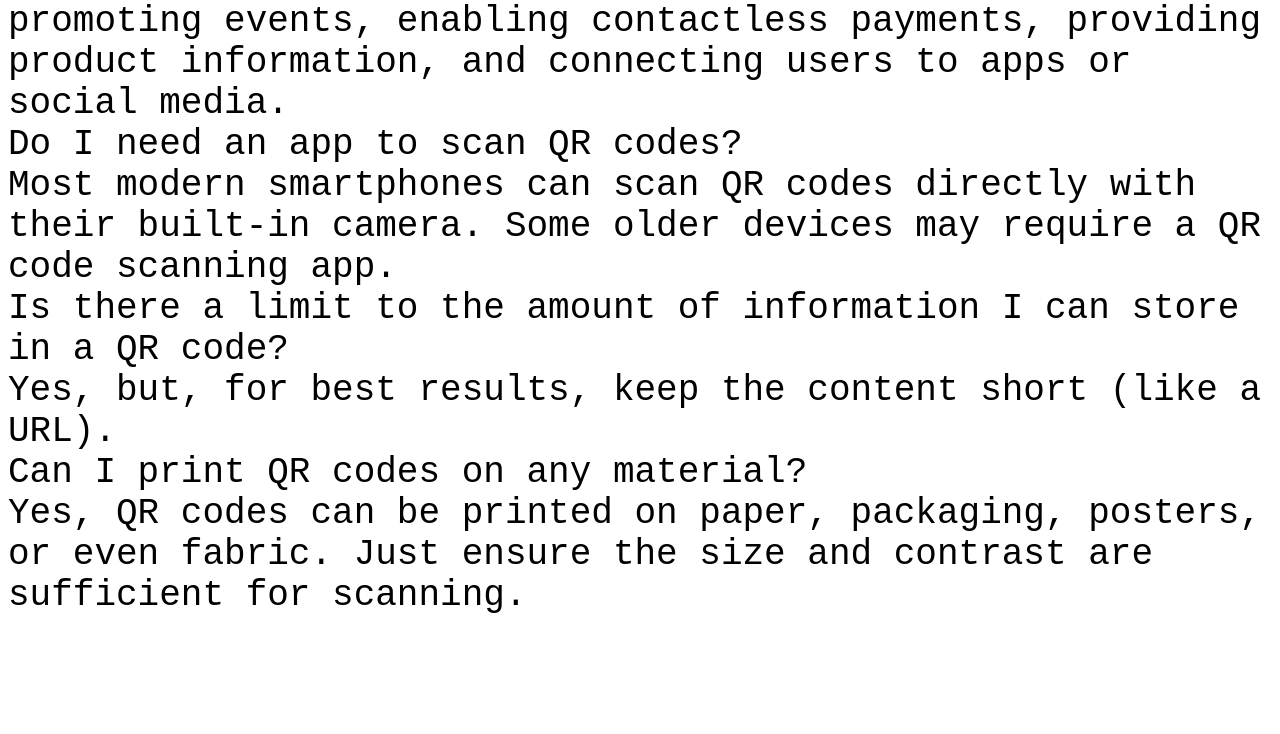
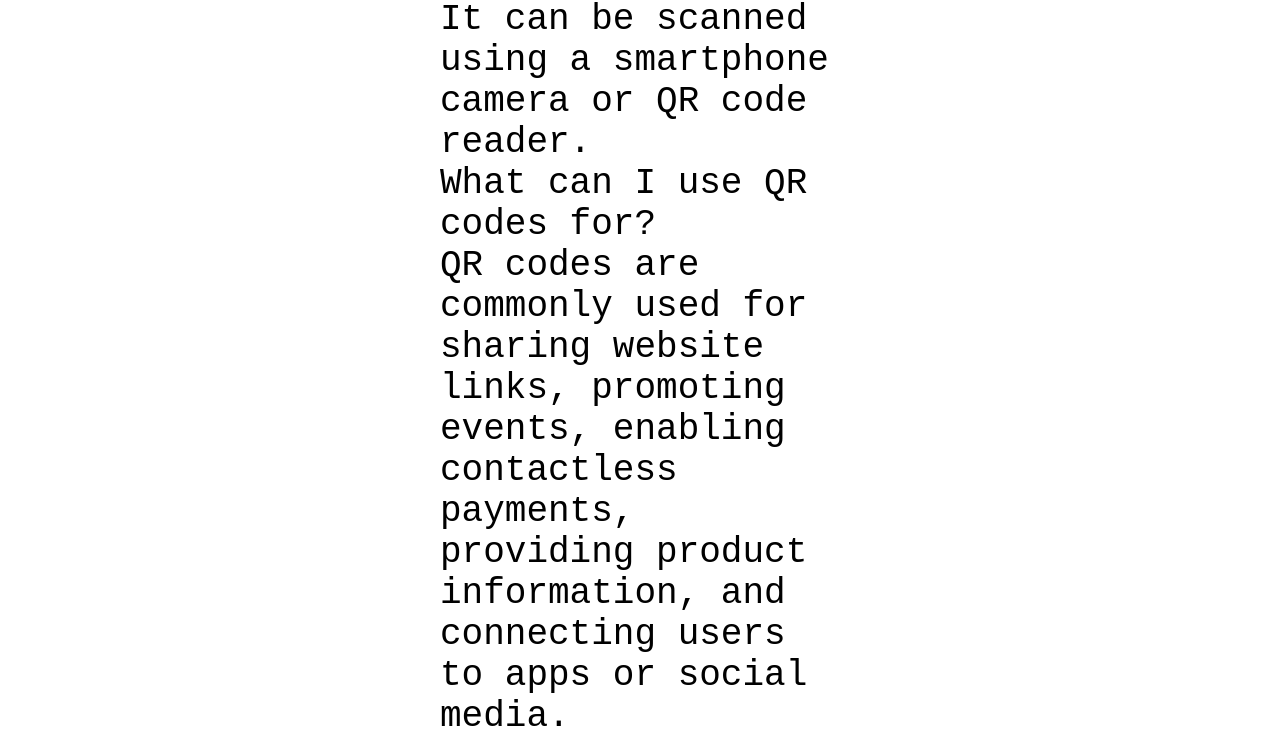
Before and after one commit to tarsislimadev/qrcode, a website: page index.html in a window 1280 px wide. Shown: the part 596-1330 px from the top of the page. Before the commit the page ends 1220 px from the top, so only its background shows below. Drawn offline with Linux system fonts and the light colour scheme.

Commit message:
Add styles for h3 and faq elements

```diff
--- a/styles.css
+++ b/styles.css
@@ -4,6 +4,7 @@ body {
 
 div,
 h1,
+h3,
 input,
 button {
   margin: 0;
@@ -12,7 +13,8 @@ button {
   outline: none;
 }
 
-#app {
+#app,
+#faq {
   width: 400px;
   margin: 0px auto;
 }
```
